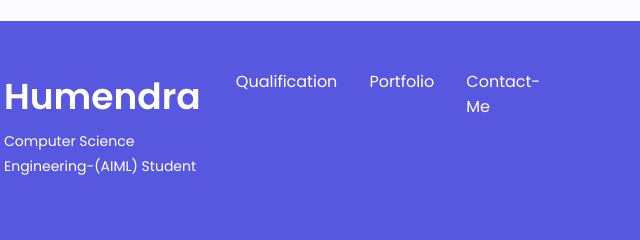
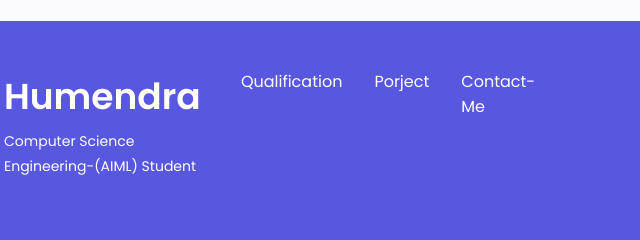
Before and after one commit to Humendra/Portfolio-Website, a plain HTML site: page index.html in a window 1280 px wide. Shown: the part 4626-4866 px from the top of the page, 252-892 px from the left. Drawn offline with nearby package versions, Linux system fonts and the light colour scheme.

Commit message:
Update index.html

```diff
--- a/index.html
+++ b/index.html
@@ -725,7 +725,7 @@
               <a href="#qualification" class="footer__link">Qualification</a>
             </li>
             <li>
-              <a href="#portfolio" class="footer__link">Portfolio</a>
+              <a href="#portfolio" class="footer__link">Porject</a>
             </li>
             <li>
               <a href="#contact" class="footer__link">Contact-Me</a>
```
